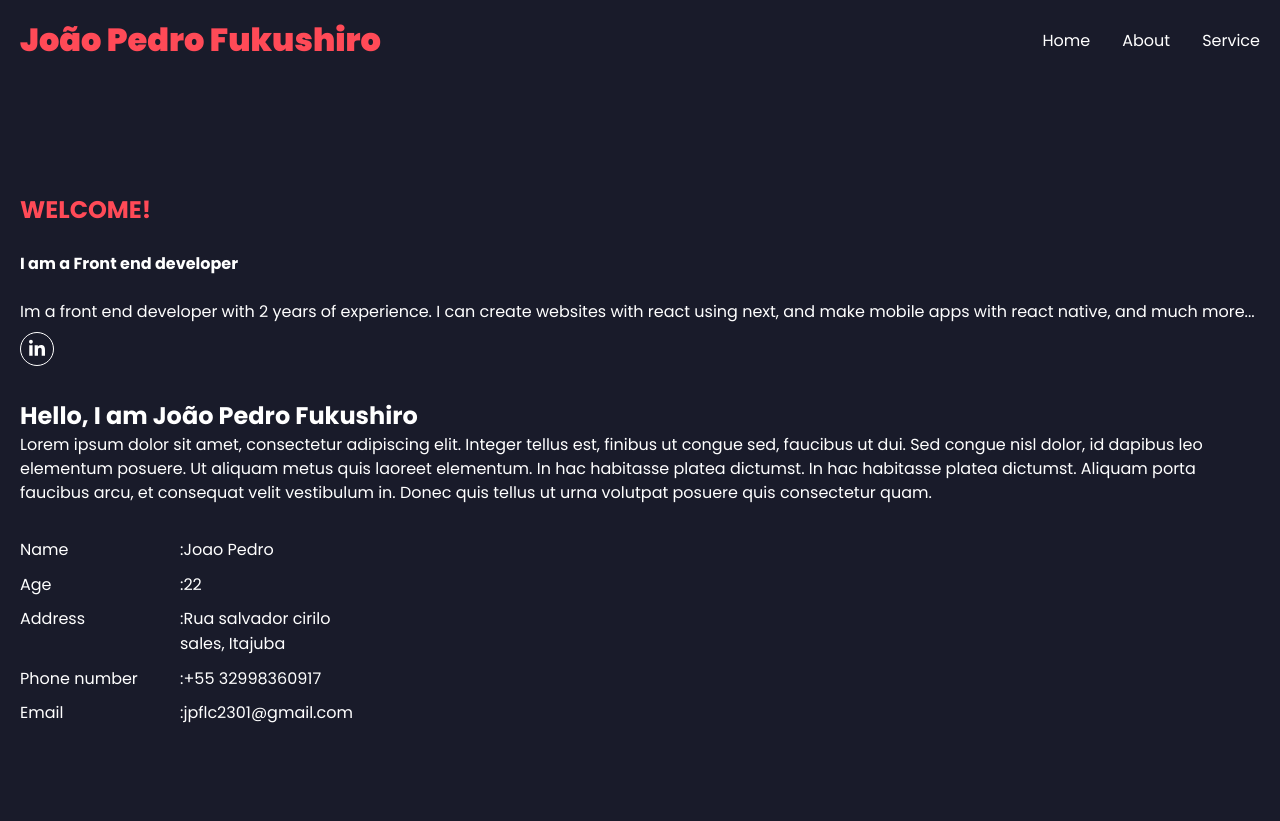
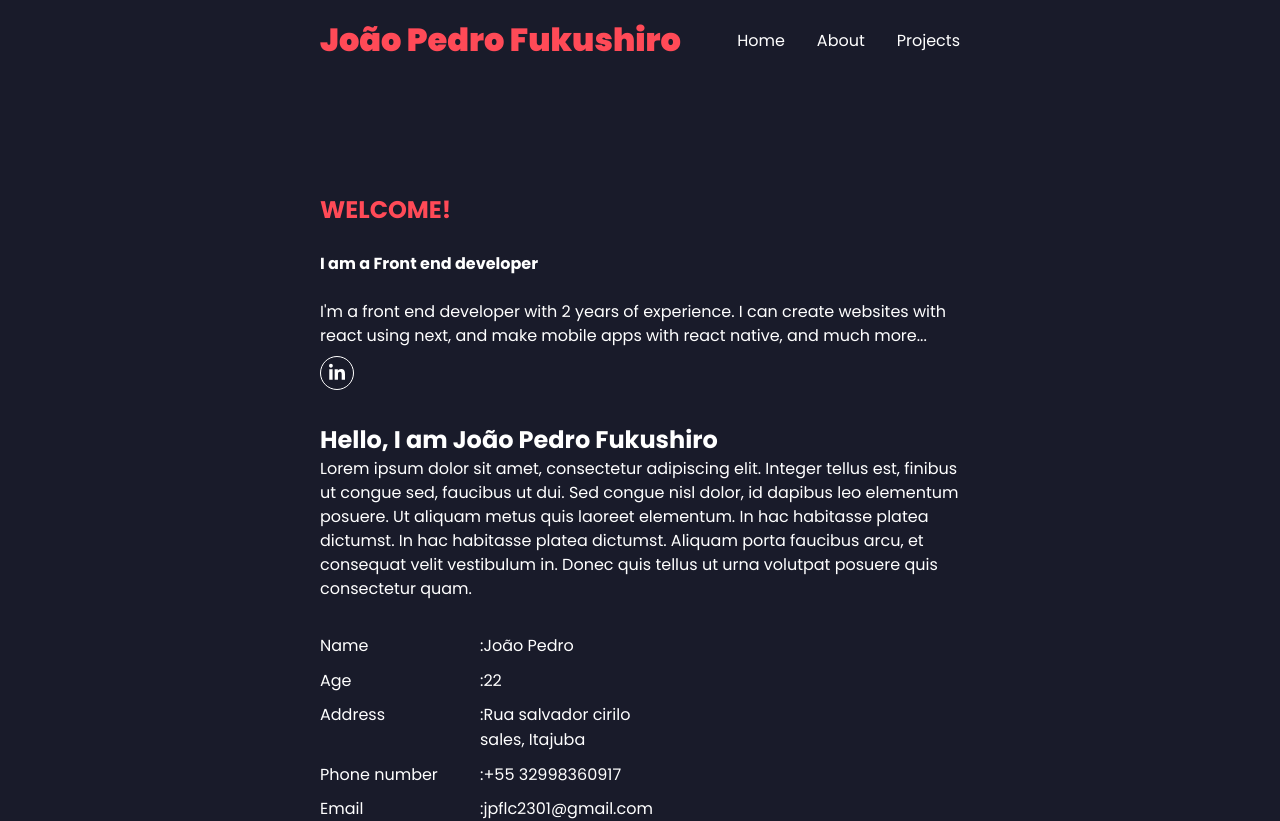
Before and after one commit to Fukushiro/landing-page, a Next.js app: page / in a window 1280 px wide. Before the commit the page ends 800 px from the top, so only its background shows below. Built offline with nearby package versions, Linux system fonts and the light colour scheme.

Commit message:
feat : created projects page

```diff
--- a/src/components/BurguerMenu/index.tsx
+++ b/src/components/BurguerMenu/index.tsx
@@ -5,6 +5,7 @@ import { Touchable } from "../Touchable";
 export interface BurguerMenuAction {
   title: string;
   action: () => void;
+  targetRoute: string;
 }
 
 interface BurguerMenuProps {
--- a/src/components/BurguerMenu/styles.ts
+++ b/src/components/BurguerMenu/styles.ts
@@ -16,13 +16,23 @@ export const Content = styled.div`
       /* background-color: red; */
       padding: 0.5rem 1rem 0.5rem 1rem;
 
-
       &:first-child {
         margin-top: 0.5rem;
       }
       &:last-child {
         margin-bottom: 0.5rem;
       }
+
+      div {
+        width: 100%;
+        height: 100%;
+
+        a {
+          text-align: start;
+          font-family: "Poppins", Arial;
+        }
+      }
+
       button {
         width: 100%;
         height: 100%;
--- a/src/components/Header/index.tsx
+++ b/src/components/Header/index.tsx
@@ -5,6 +5,7 @@ import { smMax } from "../../utils/screenSize";
 import { BurguerMenu, BurguerMenuAction } from "../BurguerMenu";
 import { Touchable } from "../Touchable";
 import Router from "next/router";
+import Link from "next/link";
 
 export function Header() {
   // media queries
@@ -18,13 +19,15 @@ export function Header() {
       action: () => {
         Router.push("/");
       },
+      targetRoute: "/",
     },
-    { title: "About", action: () => {} },
+    { title: "About", action: () => {}, targetRoute: "/" },
     {
-      title: "Service",
+      title: "Projects",
       action: () => {
         Router.push("/projects");
       },
+      targetRoute: "/projects",
     },
   ];
   return (
@@ -38,9 +41,11 @@ export function Header() {
           <ul>
             {burguerMenuActions.map((value, index) => (
               <li key={index}>
-                <Touchable onClick={value.action}>
-                  <p>{value.title}</p>
-                </Touchable>
+                {/* <Touchable onClick={value.action}> */}
+                <Link href={value.targetRoute}>
+                  <a href="">{value.title}</a>
+                </Link>
+                {/* </Touchable> */}
               </li>
             ))}
           </ul>
--- a/src/components/Header/styles.ts
+++ b/src/components/Header/styles.ts
@@ -31,6 +31,11 @@ export const MenuList = styled.div`
       p {
         font-family: "Poppins", Arial;
       }
+      a {
+        color: white;
+        text-decoration: none;
+        font-family: "Poppins", Arial;
+      }
     }
   }
 `;
--- a/src/pages/index.tsx
+++ b/src/pages/index.tsx
@@ -2,12 +2,14 @@ import Head from "next/head";
 import Image from "next/image";
 import { Header } from "../components/Header";
 import * as Styles from "../styles/home.styles";
+import * as Global from "../styles/global.styles";
 import { FaLinkedinIn } from "react-icons/fa";
 import Link from "next/link";
+import { Touchable } from "../components/Touchable";
 export default function Home() {
   return (
     <Styles.Container>
-      <Styles.Content>
+      <Global.Content>
         <Header />
 
         <Styles.Welcome>
@@ -15,9 +17,9 @@ export default function Home() {
           <h2>I am a Front end developer</h2>
 
           <p>
-            Im a front end developer with 2 years of experience. I can create
-            websites with react using next, and make mobile apps with react
-            native, and much more...
+            {"I'm"} a front end developer with 2 years of experience. I can
+            create websites with react using next, and make mobile apps with
+            react native, and much more...
           </p>
 
           <ul>
@@ -50,7 +52,7 @@ export default function Home() {
         <Styles.AboutInfos>
           <div>
             <p>Name</p>
-            <p>:Joao Pedro</p>
+            <p>:João Pedro</p>
           </div>
           <div>
             <p>Age</p>
@@ -66,10 +68,16 @@ export default function Home() {
           </div>
           <div>
             <p>Email</p>
-            <p>:jpflc2301@gmail.com</p>
+            <Touchable
+              onClick={() => {
+                navigator.clipboard.writeText("jpflc2301@gmail.com");
+              }}
+            >
+              <p>:jpflc2301@gmail.com</p>
+            </Touchable>
           </div>
         </Styles.AboutInfos>
-      </Styles.Content>
+      </Global.Content>
     </Styles.Container>
   );
 }
--- a/src/styles/global.styles.ts
+++ b/src/styles/global.styles.ts
@@ -1,5 +1,11 @@
-import { createGlobalStyle } from "styled-components";
-
+import styled, { createGlobalStyle } from "styled-components";
+import {
+  lgMediaMin,
+  lgMin,
+  mdMediaMin,
+  mdMin,
+  xlMediaMin,
+} from "../utils/screenSize";
 export const GlobalStyle = createGlobalStyle`
     * {
         margin: 0;
@@ -13,3 +19,17 @@ export const GlobalStyle = createGlobalStyle`
         color: white
     }
 `;
+
+export const Content = styled.div`
+  width: 90%;
+
+  @media (${mdMediaMin}) {
+    width: 80%;
+  }
+  @media (${lgMediaMin}) {
+    width: 70%;
+  }
+  @media (${xlMediaMin}) {
+    width: 50%;
+  }
+`;
--- a/src/styles/home.styles.ts
+++ b/src/styles/home.styles.ts
@@ -1,23 +1,56 @@
 import styled from "styled-components";
 import { flavor } from "../flavors";
-import { lgMediaMin, lgMin, mdMediaMin, mdMin } from "../utils/screenSize";
-
+import {
+  lgMediaMin,
+  lgMin,
+  mdMediaMin,
+  mdMin,
+  xlMediaMin,
+} from "../utils/screenSize";
+const showColors = false;
 export const Container = styled.div`
   header {
     margin-top: 1rem;
   }
-  /* background-color: red; */
+  display: flex;
+  justify-content: center;
+
+  background-color: ${(props) => {
+    if (showColors) {
+      return "red";
+    }
+    return "";
+  }};
   @media (${mdMediaMin}) {
-    /* background-color: blue; */
+    background-color: ${(props) => {
+      if (showColors) {
+        return "blue";
+      }
+      return "";
+    }};
   }
   @media (${lgMediaMin}) {
-    /* background-color: green; */
+    background-color: ${(props) => {
+      if (showColors) {
+        return "green";
+      }
+      return "";
+    }};
   }
 `;
 
 export const Content = styled.div`
-  margin-left: 1.25rem;
-  margin-right: 1.25rem;
+  width: 90%;
+
+  @media (${mdMediaMin}) {
+    width: 80%;
+  }
+  @media (${lgMediaMin}) {
+    width: 70%;
+  }
+  @media (${xlMediaMin}) {
+    width: 50%;
+  }
 `;
 
 export const Welcome = styled.div`
@@ -89,6 +122,7 @@ export const AboutInfos = styled.div`
   div {
     display: flex;
     width: 20rem;
+
     p {
       font-family: "Poppins", Arial;
       font-weight: 400;
@@ -100,5 +134,8 @@ export const AboutInfos = styled.div`
         width: 50%;
       }
     }
+    button {
+      width: 50%;
+    }
   }
 `;
--- a/src/utils/screenSize.ts
+++ b/src/utils/screenSize.ts
@@ -12,4 +12,6 @@ export const lgMediaMin = `min-width: ${lgMin}px`;
 
 export const xlMin = 1280;
 
+export const xlMediaMin = `min-width: ${xlMin}px`;
+
 export const xl2Min = 1536;
```
Also changed, not shown: src/pages/projects.tsx (+7 -4 lines), src/styles/projects.styles.ts (added, +28 -0 lines).
